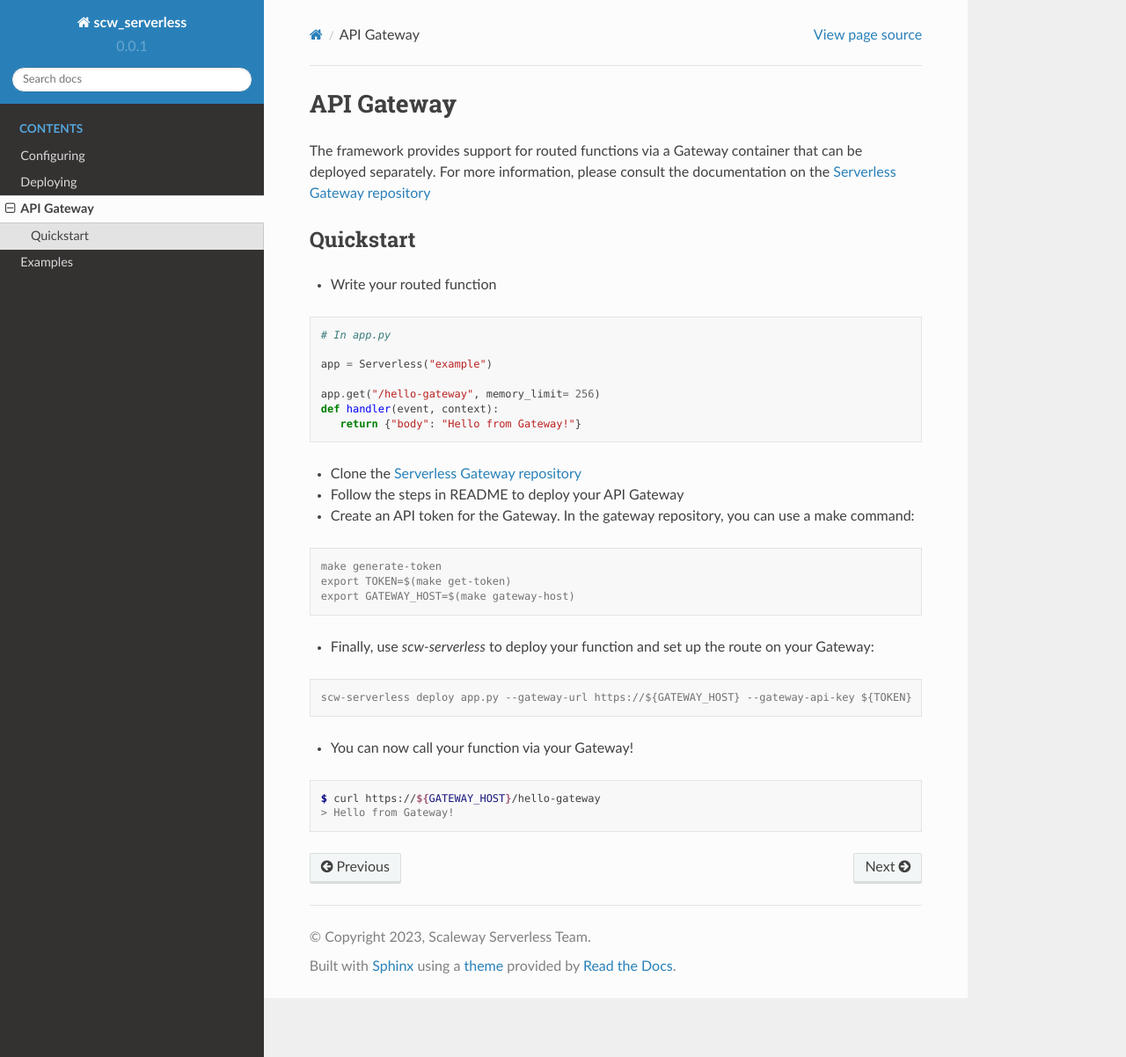
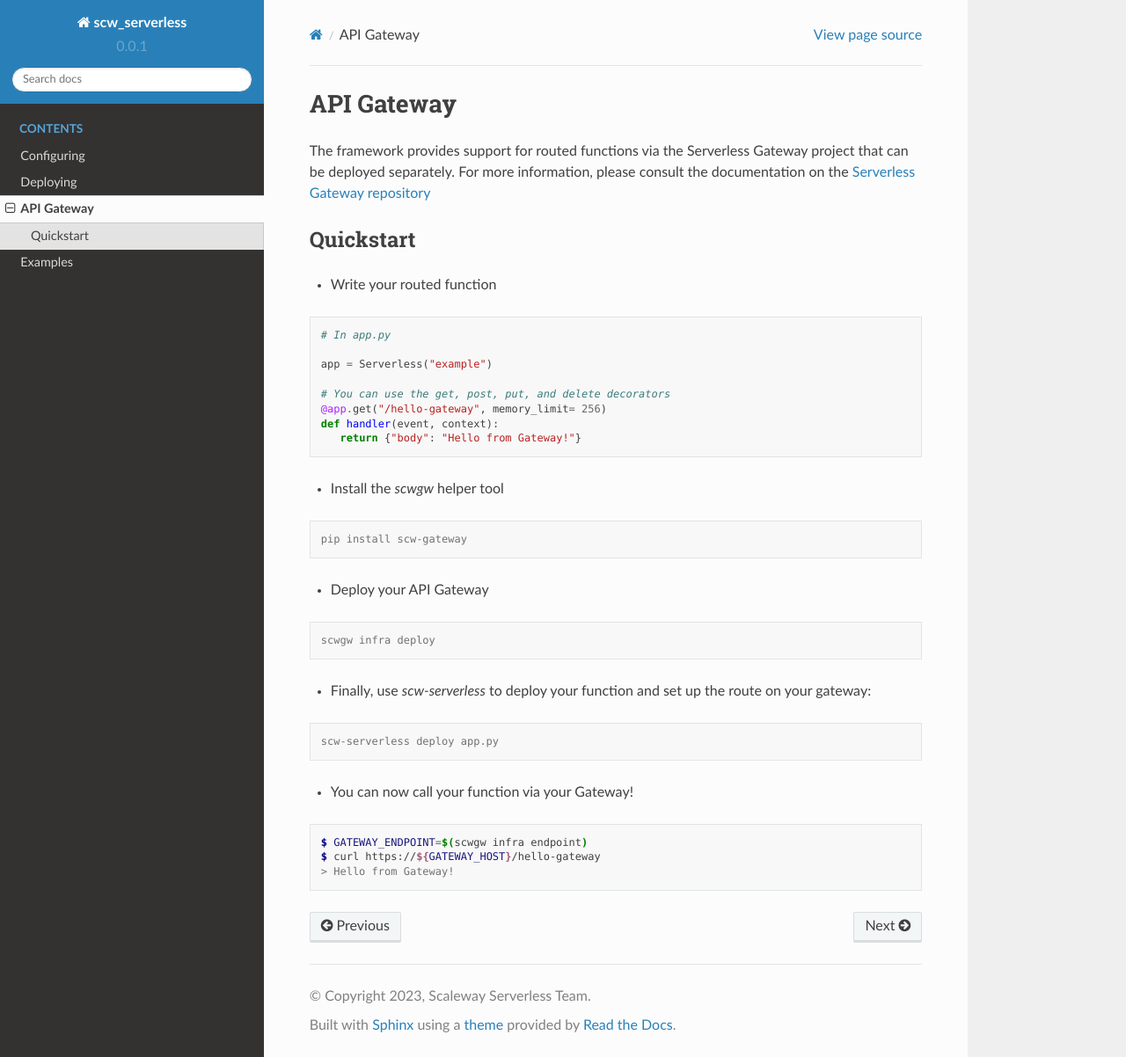
Before and after one commit to scaleway/serverless-api-framework-python, a Sphinx documentation site: the page built from docs/source/gateway.rst, in a window 1280 px wide and 1202 px high. Shown: the whole window at 88% size. Built offline with Sphinx 7.4.7 and the Read the Docs theme 2.0.0, drawn with Linux system fonts in a browser that asks for light colours.

Commit message:
chore: update for gateway CLI changes

```diff
--- a/docs/source/gateway.rst
+++ b/docs/source/gateway.rst
@@ -1,7 +1,7 @@
 API Gateway
 ===========
 
-The framework provides support for routed functions via a Gateway container that can be deployed separately.
+The framework provides support for routed functions via the Serverless Gateway project that can be deployed separately.
 For more information, please consult the documentation on the `Serverless Gateway repository`_
 
 Quickstart
@@ -15,30 +15,34 @@ Quickstart
 
    app = Serverless("example")
 
-   app.get("/hello-gateway", memory_limit= 256)
+   # You can use the get, post, put, and delete decorators
+   @app.get("/hello-gateway", memory_limit= 256)
    def handler(event, context):
       return {"body": "Hello from Gateway!"}
 
-* Clone the `Serverless Gateway repository`_
-* Follow the steps in README to deploy your API Gateway
-* Create an API token for the Gateway. In the gateway repository, you can use a make command:
+* Install the `scwgw` helper tool
 
 .. code-block:: console
 
-    make generate-token
-    export TOKEN=$(make get-token)
-    export GATEWAY_HOST=$(make gateway-host)
+    pip install scw-gateway
 
-* Finally, use `scw-serverless` to deploy your function and set up the route on your Gateway:
+* Deploy your API Gateway
 
 .. code-block:: console
 
-    scw-serverless deploy app.py --gateway-url https://${GATEWAY_HOST} --gateway-api-key ${TOKEN}
+    scwgw infra deploy
+
+* Finally, use `scw-serverless` to deploy your function and set up the route on your gateway:
+
+.. code-block:: console
+
+    scw-serverless deploy app.py
 
 * You can now call your function via your Gateway!
 
 .. code-block:: console
 
+    $ GATEWAY_ENDPOINT=$(scwgw infra endpoint)
     $ curl https://${GATEWAY_HOST}/hello-gateway
     > Hello from Gateway!
 
--- a/pyproject.toml
+++ b/pyproject.toml
@@ -1,6 +1,6 @@
 [tool.poetry]
 name = "scw-serverless"
-version = "1.1.0"
+version = "1.2.0"
 description = "Framework for writing serverless APIs in Python, using Scaleway functions and containers."
 authors = ["Scaleway Serverless Team <opensource@scaleway.com>"]
 readme = "README.md"
@@ -47,7 +47,7 @@ pytest-xdist = "^3.1.0"
 pylint = "^2.15.10"
 pylint-per-file-ignores = "^1.1.0"
 responses = ">=0.22,<0.24"
-scw-gateway = "^0.3.0"
+scw-gateway = "^0.3.1"
 
 [tool.poetry.group.doc]
 optional = true
```
Also changed, not shown: CHANGELOG.md (+6 -0 lines), 1 other file.
